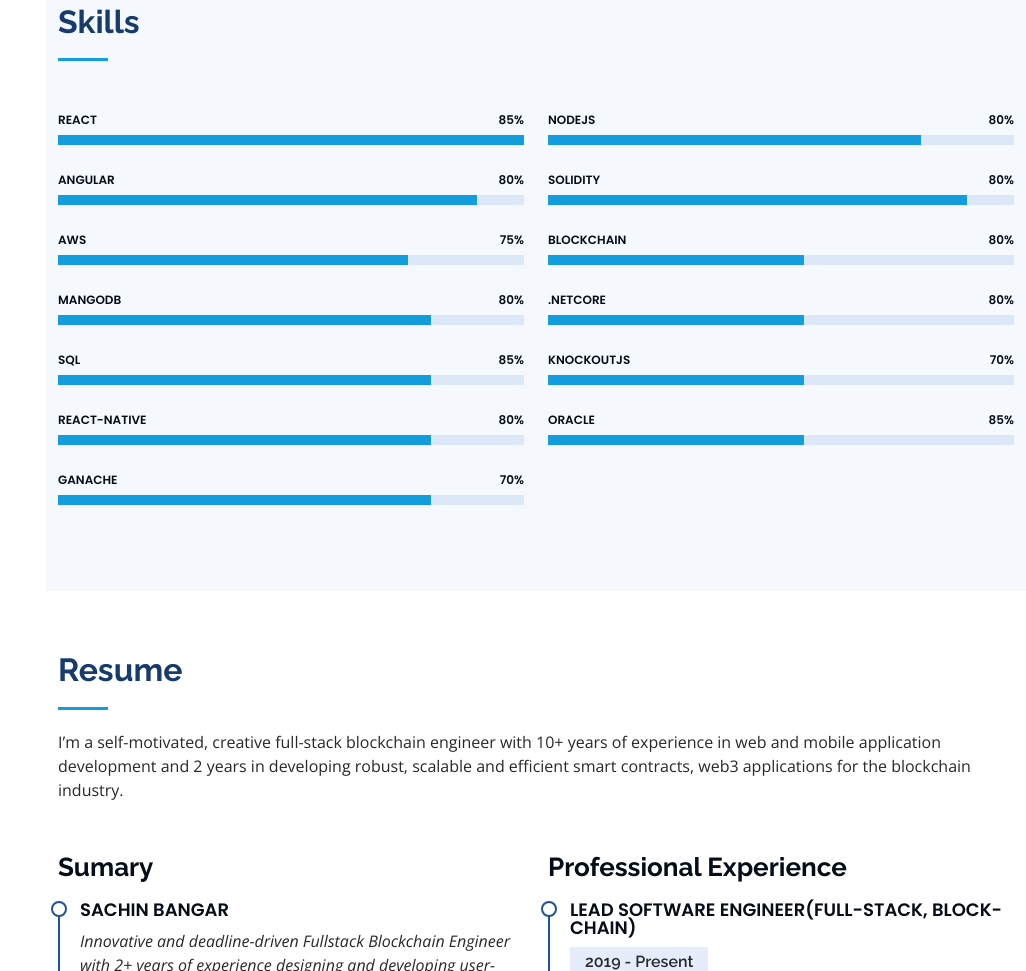
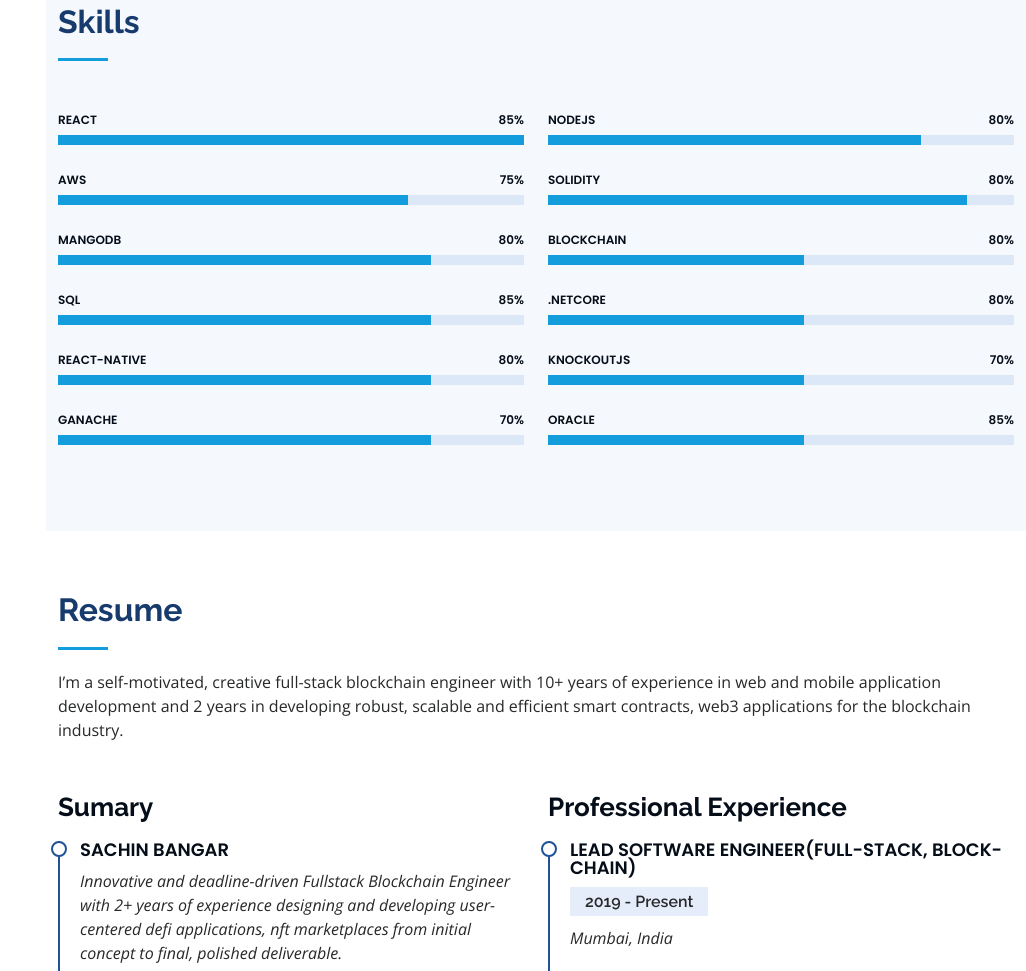
Before and after one commit to sbangar07/Portfolio-Profile, a plain HTML site: page index.html in a window 1280 px wide. Shown: the part 1492-2463 px from the top of the page, without its empty margins (254-1280 px from the left). Drawn offline with nearby package versions, Linux system fonts and the light colour scheme.

Commit message:
Skilset update

```diff
--- a/index.html
+++ b/index.html
@@ -195,12 +195,12 @@
               </div>
             </div>
 
-            <div class="progress">
-              <span class="skill">ANGULAR <i class="val">80%</i></span>
-              <div class="progress-bar-wrap">
-                <div class="progress-bar" role="progressbar" aria-valuenow="90" aria-valuemin="0" aria-valuemax="100"></div>
-              </div>
-            </div>
+            <!-- <div class="progress"> -->
+              <!-- <span class="skill">ANGULAR <i class="val">80%</i></span> -->
+              <!-- <div class="progress-bar-wrap"> -->
+                <!-- <div class="progress-bar" role="progressbar" aria-valuenow="90" aria-valuemin="0" aria-valuemax="100"></div> -->
+              <!-- </div> -->
+            <!-- </div> -->
 
             <div class="progress">
               <span class="skill">AWS <i class="val">75%</i></span>
```
Also changed, not shown: 1 other file.
